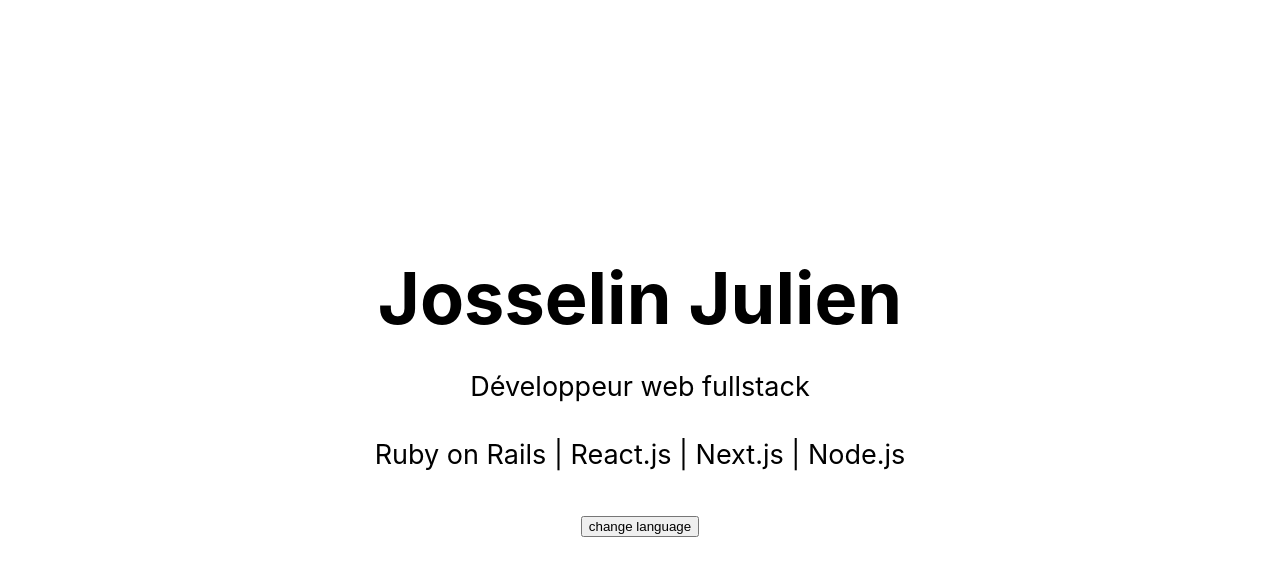
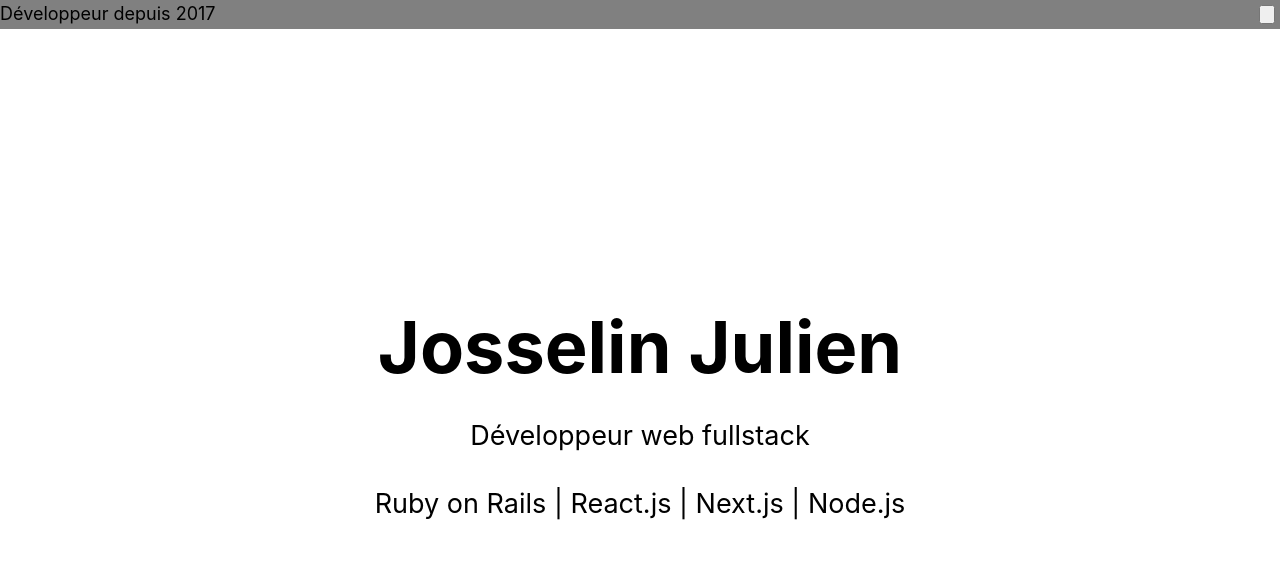
Before and after one commit to OnyJ/Portfolio, a Next.js app: page / in a window 1280 px wide. Shown: the top 576 px of the page. Built offline with nearby package versions, Linux system fonts and the light colour scheme.

Commit message:
global: switch language from navbar affects home

```diff
--- a/pages/_app.js
+++ b/pages/_app.js
@@ -1,7 +1,27 @@
-import '../styles/globals.scss'
+import "../styles/globals.scss";
+import Navbar from "../components/Navbar";
+import { useEffect, useState } from "react";
 
 function MyApp({ Component, pageProps }) {
-  return <Component {...pageProps} />
+  const [language, setLanguage] = useState("fr");
+  const changeLanguage = () => {
+    language === "fr" ? setLanguage("en") : setLanguage("fr");
+  };
+
+  useEffect(() => {
+    const storageLanguage = localStorage.getItem("lang");
+    setLanguage(storageLanguage);
+  }, []);
+  useEffect(() => {
+    localStorage.setItem("lang", language);
+  }, [language]);
+
+  return (
+    <>
+      <Navbar changeLanguage={changeLanguage} language={language} />
+      <Component {...pageProps} language={language} />
+    </>
+  );
 }
 
-export default MyApp
+export default MyApp;
--- a/pages/index.js
+++ b/pages/index.js
@@ -1,42 +1,22 @@
+import React from "react";
 import Head from "next/head";
 import { useEffect, useState } from "react";
 import styles from "../styles/Home.module.scss";
 
-export default function Home() {
-  const [language, setLanguage] = useState("fr");
-
-  useEffect(() => {
-    const storageLanguage = localStorage.getItem("lang");
-    setLanguage(storageLanguage);
-  }, []);
-
-  useEffect(() => {
-    localStorage.setItem("lang", language);
-  }, [language]);
-
+export default function Home({ language }) {
   return (
     <div className={styles.container}>
       <Head>
-        <title>Josselin Julien | Développeur</title>
+        <title>Josselin Julien | Développeur Web Fullstack</title>
         <link rel="icon" href="/favicon.ico" />
       </Head>
 
       <main className={styles.main}>
         <h1 className={styles.title}>Josselin Julien</h1>
-
         <div className={styles.description}>
           <p>Développeur web fullstack</p>
           <p>Ruby on Rails | React.js | Next.js | Node.js</p>
-          <button
-            onClick={() => {
-              language === "fr"
-                ? setLanguage("en")
-                : setLanguage("fr");
-            }}
-          >
-            change language
-          </button>
-          <span>{language}</span>
+          <p>{language}</p>
         </div>
       </main>
     </div>
```
